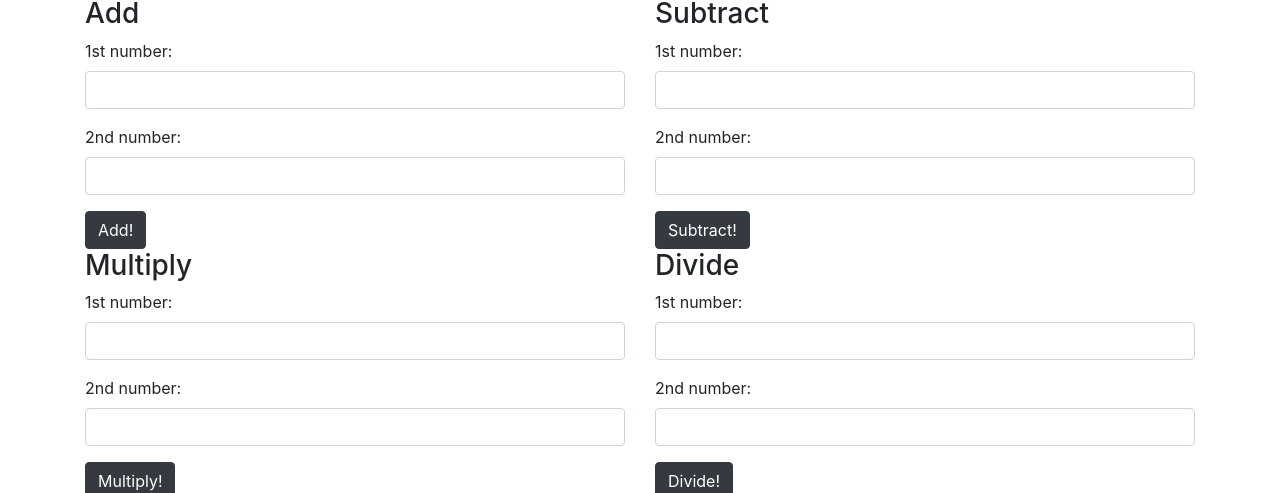
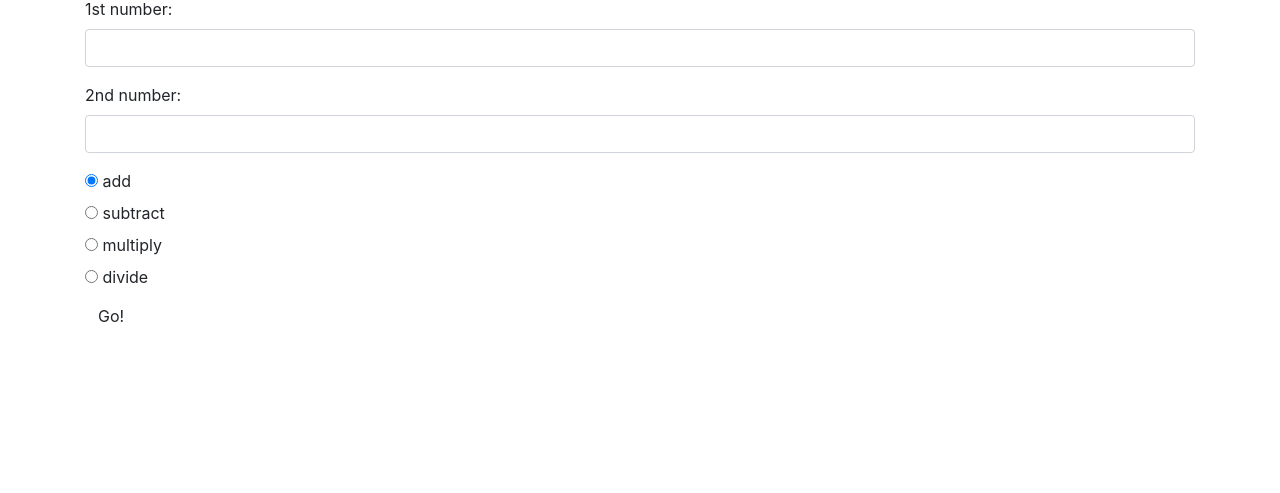
Before and after one commit to cschweig2/calculator, a plain HTML site: page index.html in a window 1280 px wide. Shown: the part 59-552 px from the top of the page. Drawn offline with Linux system fonts and the light colour scheme.

Commit message:
Update index.html and JS to create a radio form option to select operator.
Co-authored-by: Joseph Giunta <jgnohack@gmail.com>
Co-authored-by: Constantine Yakubovski <faustlarsen@gmail.com>
Co-authored-by: Max Brockbank <maxbrockbank1999@gmail.com>

```diff
--- a/index.html
+++ b/index.html
@@ -10,67 +10,41 @@
   <body>
     <div class="container">
       <h1>Calculator</h1>
-      <div class="row">
-        <div class="col-lg-6">
-          <form id="add">
-            <h3>Add</h3>
-            <div class="form-group">
-              <label for="add1">1st number:</label>
-              <input id="add1" class="form-control" type="text">
-            </div>
-            <div class="form-group">
-              <label for="add2">2nd number:</label>
-              <input id="add2" class="form-control" type="text">
-            </div>
-            <button type="submit" class="btn btn-dark">Add!</button>
-          </form>
+      <form id="calculator">
+        <div class="form-group">
+          <label for="input1">1st number:</label>
+          <input id="input1" class="form-control" type="text">
         </div>
-        <div class="col-lg-6">
-          <form id="sub">
-            <h3>Subtract</h3>
-            <div class="form-group">
-              <label for="sub1"> 1st number:</label>
-              <input id="sub1" class="form-control" type="text">
-            </div>
-            <div class="form-group">
-              <label for="sub2">2nd number:</label>
-              <input id="sub2" class="form-control" type="text">
-            </div>
-            <button type="submit" class="btn btn-dark">Subtract!</button>
-          </form>
+        <div class="form-group">
+          <label for="input2">2nd number:</label>
+          <input id="input2" class="form-control" type="text">
         </div>
-      </div>
-      <div class="row">
-        <div class="col-lg-6">
-          <form id="multiply">
-            <h3>Multiply</h3>
-            <div class="form-group">
-              <label for="mul1">1st number:</label>
-              <input id="mul1" class="form-control" type="text">
-            </div>
-            <div class="form-group">
-              <label for="mul2">2nd number:</label>
-              <input id="mul2" class="form-control" type="text">
-            </div>
-            <button type="submit" class="btn btn-dark">Multiply!</button>
-          </form>
+        <div class="radio">
+          <label>
+            <input type="radio" name="operator" value="add" checked>
+            add
+          </label>
         </div>
-        <div class="col-lg-6">
-          <form id="divide">
-            <h3>Divide</h3>
-            <div class="form-group">
-              <label for="divide1"> 1st number:</label>
-              <input id="divide1" class="form-control" type="text">
-            </div>
-            <div class="form-group">
-              <label for="divide2">2nd number:</label>
-              <input id="divide2" class="form-control" type="text">
-            </div>
-            <button type="submit" class="btn btn-dark">Divide!</button>
-          </form>
+        <div class="radio">
+          <label>
+            <input type="radio" name="operator" value="subtract">
+            subtract
+          </label>
         </div>
-      </div>
-      <h2>Equals:</h2>
+        <div class="radio">
+          <label>
+            <input type="radio" name="operator" value="multiply">
+            multiply
+          </label>
+        </div>
+        <div class="radio">
+          <label>
+            <input type="radio" name="operator" value="divide">
+            divide
+          </label>
+        </div>
+        <button type="submit" class="btn">Go!</button>
+      </form>
       <div id="output">
 
       </div>
--- a/js/scripts.js
+++ b/js/scripts.js
@@ -19,32 +19,21 @@ function divide(number1, number2) {
 // User interface logic:
 
 $(document).ready(function() {
-  $("form#add").submit(function(event) {
+  $("form#calculator").submit(function() {
     event.preventDefault();
-    const number1 = parseInt($("#add1").val());
-    const number2 = parseInt($("#add2").val());
-    const result = add(number1, number2);
-    $("#output").text(result);
-  });
-  ("form#sub").submit(function(event) {
-    event.preventDefault();
-    const number1 = parseInt($("#sub1").val());
-    const number2 = parseInt($("#sub2").val());
-    const result = subtract(number1, number2);
-    $("#output").text(result);
-  });
-  $("form#multiply").submit(function(event) {
-    event.preventDefault();
-    const number1 = parseInt($("#mul1").val());
-    const number2 = parseInt($("#mul2").val());
-    const result = multiply(number1, number2);
-    $("#output").text(result);
-  });
-  $("form#divide").submit(function(event) {
-    event.preventDefault();
-    const number1 = parseInt($("#divide1").val());
-    const number2 = parseInt($("#divide2").val());
-    const result = divide(number1, number2);
+    const number1 = parseInt($("#input1").val());
+    const number2 = parseInt($("#input2").val());
+    const operator = $("input:radio[name=operator]:checked").val();
+    let result;
+    if (operator === "add") {
+      result = add(number1, number2);
+    } else if (operator === "subtract") {
+      result = subtract(number1, number2);
+    } else if (operator === "multiply") {
+      result = multiply(number1, number2);
+    } else if (operator === "divide") {
+      result = divide(number1, number2);
+    }
     $("#output").text(result);
   });
 });
```
Also changed, not shown: 1 other file.
